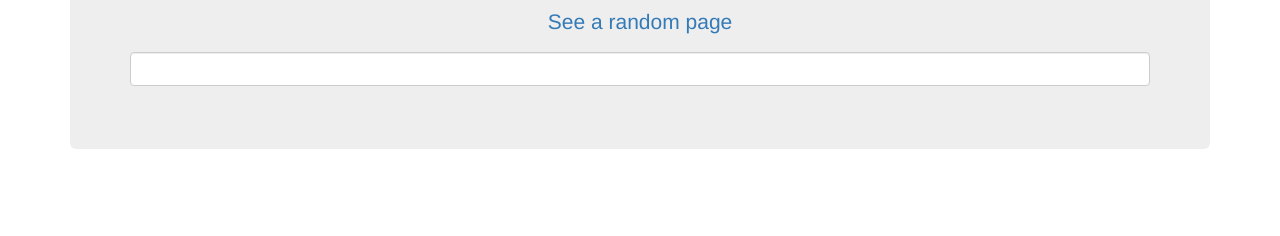
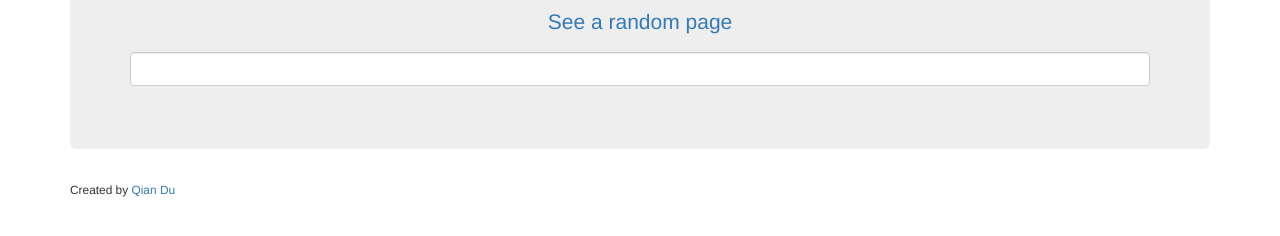
Before and after one commit to duqian91/wikipedia-viewer, a plain HTML site: page index.html in a window 1280 px wide. Shown: the part 104-340 px from the top of the page. Drawn offline with nearby package versions, Linux system fonts and the light colour scheme.

Commit message:
added name

```diff
--- a/index.html
+++ b/index.html
@@ -22,6 +22,7 @@
 
 
       <div id="display"></div>
+      <small style="padding-bottom: 20px;">Created by <a href="http://qiandu.ca/">Qian Du</a></small>
 
 
 
```
